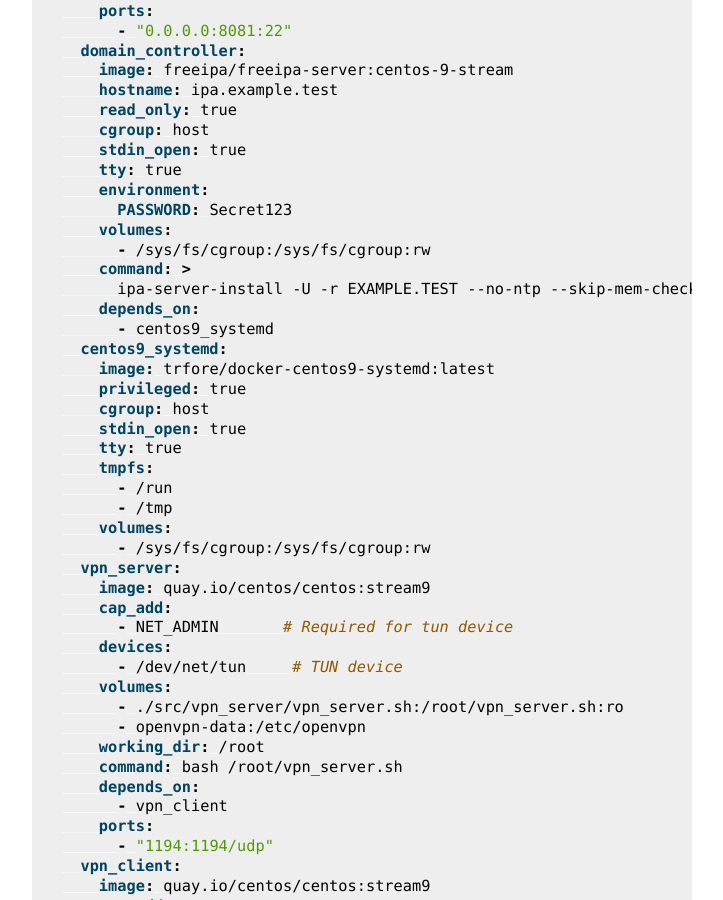
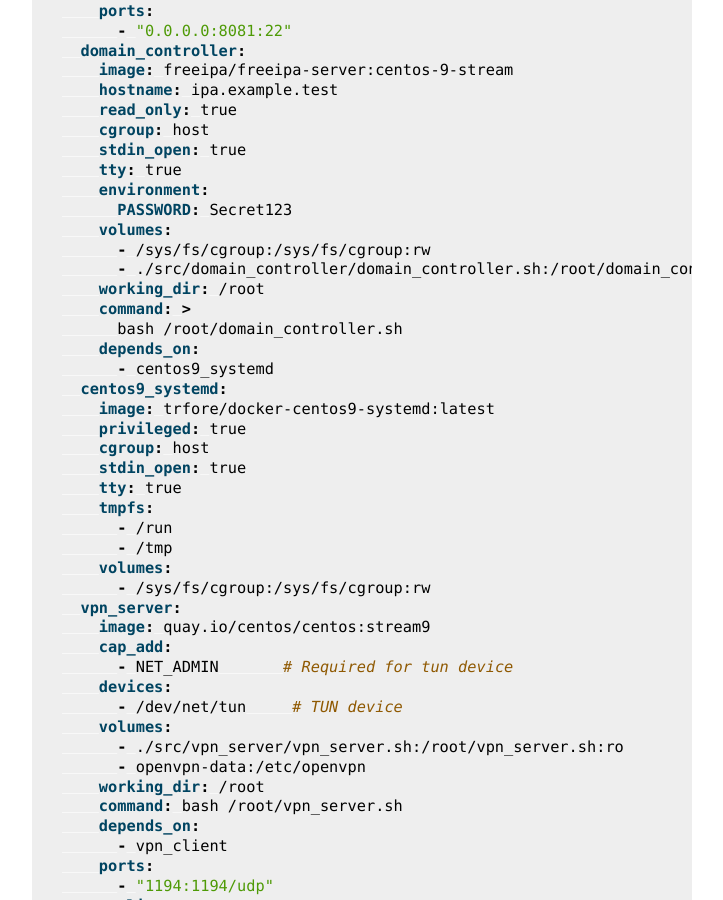
Before and after one commit to james5635/linux-server-assignment, a Sphinx documentation site: the page built from docs/source/compose_yaml.rst, in a window 1280 px wide and 900 px high, scrolled down 2587 px. Shown: the whole window, without its empty margins (388-1111 px from the left). Built offline with Sphinx 7.4.7, drawn with Linux system fonts in a browser that asks for light colours.

Commit message:
update domain controller

```diff
--- a/compose.yaml
+++ b/compose.yaml
@@ -124,8 +124,10 @@
       PASSWORD: Secret123
     volumes:
       - /sys/fs/cgroup:/sys/fs/cgroup:rw
+      - ./src/domain_controller/domain_controller.sh:/root/domain_controller.sh:ro
+    working_dir: /root
     command: >
-      ipa-server-install -U -r EXAMPLE.TEST --no-ntp --skip-mem-check
+      bash /root/domain_controller.sh
     depends_on:
       - centos9_systemd
   centos9_systemd:
```
Also changed, not shown: docs/source/domain_controller.rst (+30 -1 lines), 1 other file.
